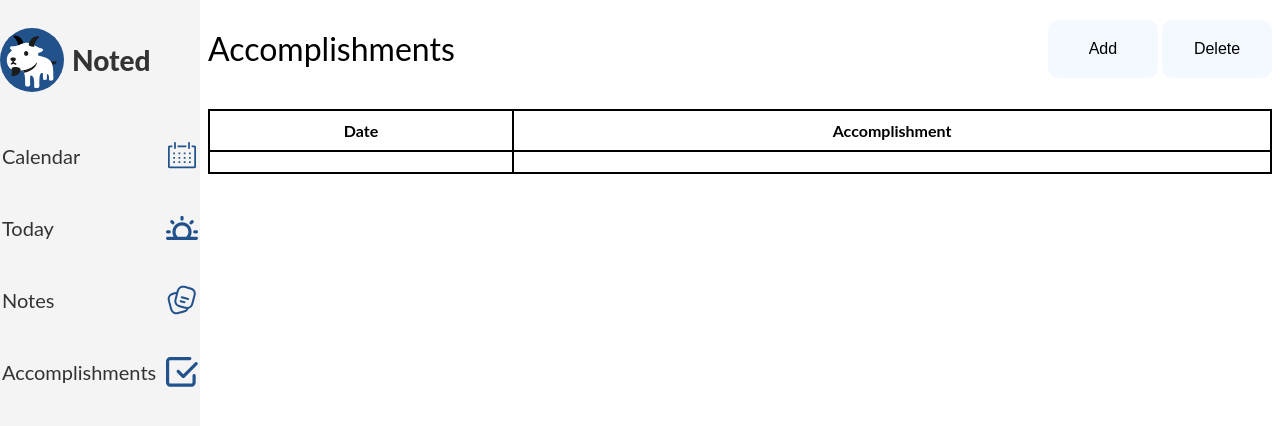
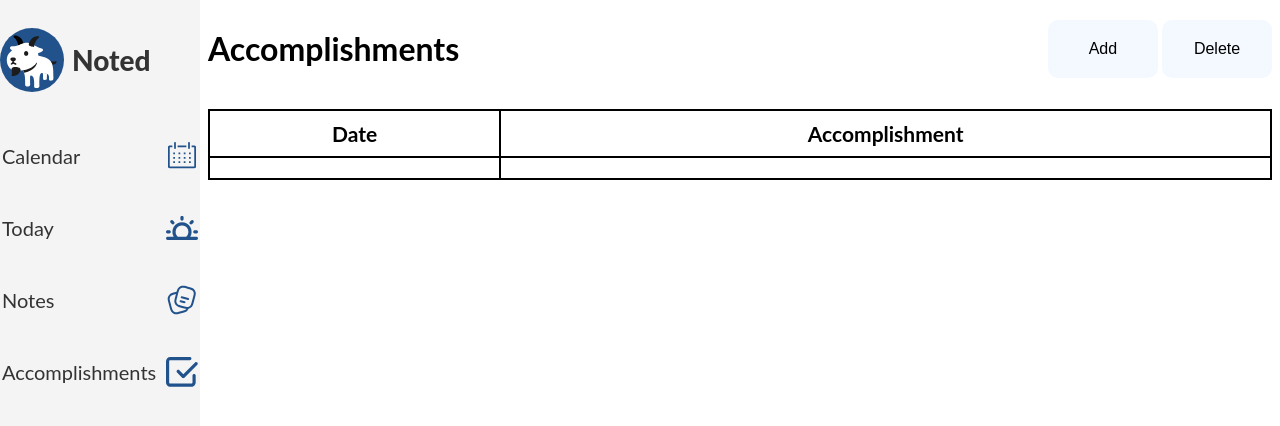
Before and after one commit to cse110-sp24-group23/dev-journal, a website: page src/accomplishments/accomplishments.html in a window 1280 px wide. Drawn offline with Linux system fonts and the light colour scheme.

Commit message:
[FEATURE] Styled the text for the entries

```diff
--- a/src/accomplishments/accomplishments.css
+++ b/src/accomplishments/accomplishments.css
@@ -6,10 +6,14 @@
     --button-background: rgb(244, 249, 255);
     --add-button-background-hover: rgb(188, 208, 237);
     --delete-button-background-hover: rgb(228, 87, 87);
+    --table-border-color: black;
+
+    /* Table body variables */
+    --table-text-color: #004492;
 }
 
 h1 {
-    font-weight: normal;
+    font-weight: bold;
 }
 
 /* Setting the font for the whole body */
@@ -48,6 +52,11 @@ button{
 }
 .accomplishments-table th,
 .accomplishments-table td {
-    border: 2px solid;
+    border: 2px solid var(--table-border-color);
     padding: 10px;
+    font-size: 21px;
 }
+
+tbody {
+    color: var(--table-text-color);
+}
```
